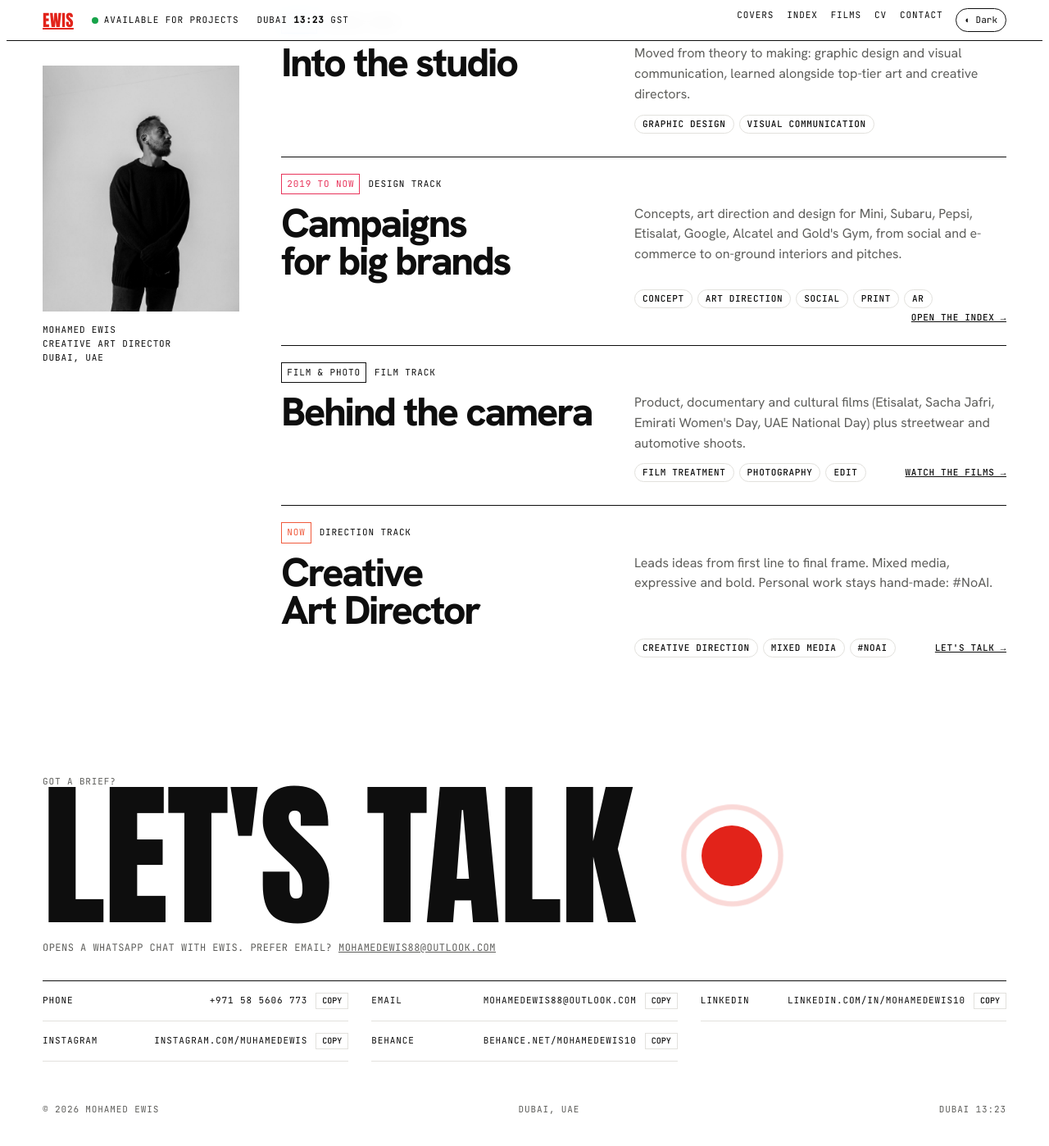
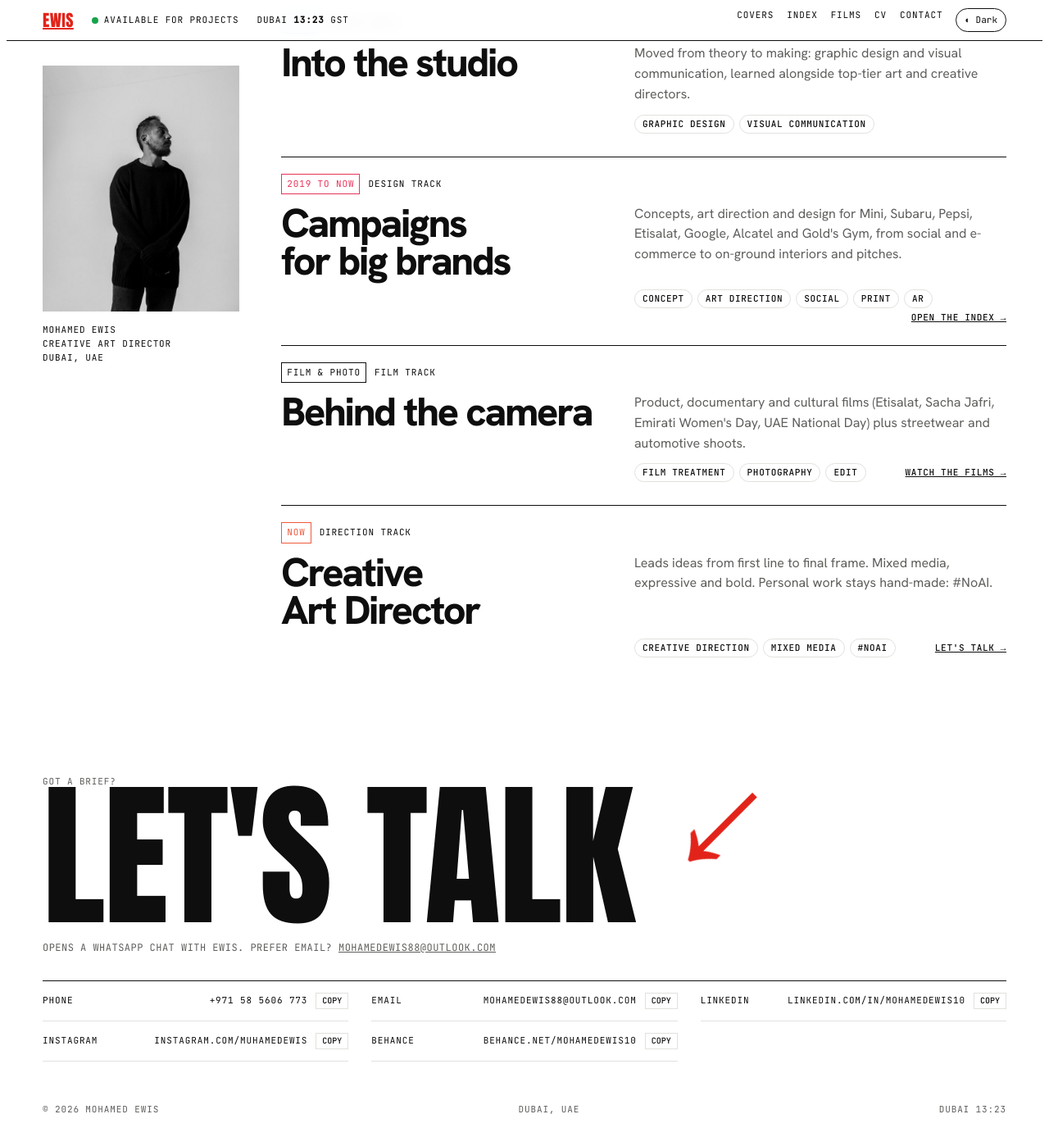
Before and after one commit to Msayed25/mohamed-ewis, a Jekyll site: the page built from index.html, in a window 1280 px wide and 1400 px high, scrolled down 5492 px. Shown: the whole window at 82% size. Built offline with Jekyll 4.4.1, drawn with Linux system fonts in a browser that asks for light colours; some web fonts are replaced.

Commit message:
Bring back the Let's talk arrow, pointing down-left

```diff
--- a/_layouts/default.html
+++ b/_layouts/default.html
@@ -31,7 +31,7 @@
 <section class="talk g" id="talk">
   <div class="mono soft">Got a brief?</div>
   {% assign wa = "" %}{% assign mail = "" %}{% for c in s.contacts %}{% if c.label == 'Phone' %}{% assign wa = c.value | remove: "+" | remove: " " | remove: "-" %}{% endif %}{% if c.label == 'Email' %}{% assign mail = c.value %}{% endif %}{% endfor %}
-  <a class="big" href="{% if wa != '' %}https://wa.me/{{ wa }}{% else %}mailto:{{ mail }}{% endif %}" target="_blank" rel="noopener"><span class="t">Let's talk</span><span class="dot" aria-hidden="true"><i></i></span></a>
+  <a class="big" href="{% if wa != '' %}https://wa.me/{{ wa }}{% else %}mailto:{{ mail }}{% endif %}" target="_blank" rel="noopener"><span class="t">Let's talk</span><span class="arr" aria-hidden="true"><i>→</i></span></a>
   <p class="talk-note mono soft">{% if wa != '' %}Opens a WhatsApp chat with {{ s.short_name | default: s.name }}. Prefer email? <a href="mailto:{{ mail }}">{{ mail }}</a>{% else %}Opens your email app.{% endif %}</p>
   <div class="contacts mono">
     {% for c in s.contacts %}<div><span>{{ c.label }}</span>{% if c.url != "" %}<a href="{{ c.url | relative_url }}"{% if c.url contains 'http' %} target="_blank" rel="noopener"{% endif %}>{{ c.value }}</a>{% else %}<span>{{ c.value }}</span>{% endif %}<button class="copy-b" type="button" data-v="{{ c.value }}">Copy</button></div>
--- a/assets/site.css
+++ b/assets/site.css
@@ -185,13 +185,9 @@ button{font:inherit;color:inherit;background:none;border:0;cursor:pointer}
 .talk a.big{display:inline-flex;max-width:100%;align-items:center;gap:.2em;font:400 clamp(64px,15vw,230px)/.85 var(--display);text-transform:uppercase;text-decoration:none;letter-spacing:-.01em}
 .talk a.big .t{background:linear-gradient(var(--red),var(--red)) 0 100%/0 .06em no-repeat;transition:background-size .5s cubic-bezier(.2,.9,.2,1)}
 .talk a.big:hover .t,.talk a.big:focus-visible .t{background-size:100% .06em}
-.talk a.big .dot{position:relative;flex:none;width:.62em;height:.62em;margin-left:.12em;display:grid;place-items:center}
-.talk a.big .dot::before{content:"";position:absolute;inset:0;border-radius:50%;border:.035em solid var(--red);animation:tping 2.4s cubic-bezier(.2,.7,.3,1) infinite;pointer-events:none}
-.talk a.big .dot i{width:62%;height:62%;border-radius:50%;background:var(--red);transition:transform .45s cubic-bezier(.2,.9,.2,1);pointer-events:none}
-.talk a.big:hover .dot i,.talk a.big:focus-visible .dot i{transform:scale(1.35)}
-.talk a.big:hover .dot::before,.talk a.big:focus-visible .dot::before{animation-duration:1.2s}
-@keyframes tping{0%{transform:scale(.55);opacity:1}100%{transform:scale(1.15);opacity:0}}
-@media (prefers-reduced-motion:reduce){.talk a.big .dot::before{animation:none;opacity:.4}}
+.talk a.big .arr{display:grid;place-items:center;flex:none;width:1.1em;height:1.1em;margin-block:-.125em;color:var(--red);line-height:1}
+.talk a.big .arr i{display:inline-block;font-style:normal;pointer-events:none;transform:rotate(135deg);transition:transform .4s cubic-bezier(.2,.9,.2,1)}
+.talk a.big:hover .arr i,.talk a.big:focus-visible .arr i{transform:translate(-.08em,.08em) rotate(135deg)}
 .talk-note{margin:14px 0 0;font-size:12px;letter-spacing:.04em}
 .talk-note a{color:inherit}
 .contacts{display:grid;grid-template-columns:repeat(auto-fit,minmax(min(100%,340px),1fr));gap:0 28px;border-top:1px solid var(--ink);margin-top:30px}
```
